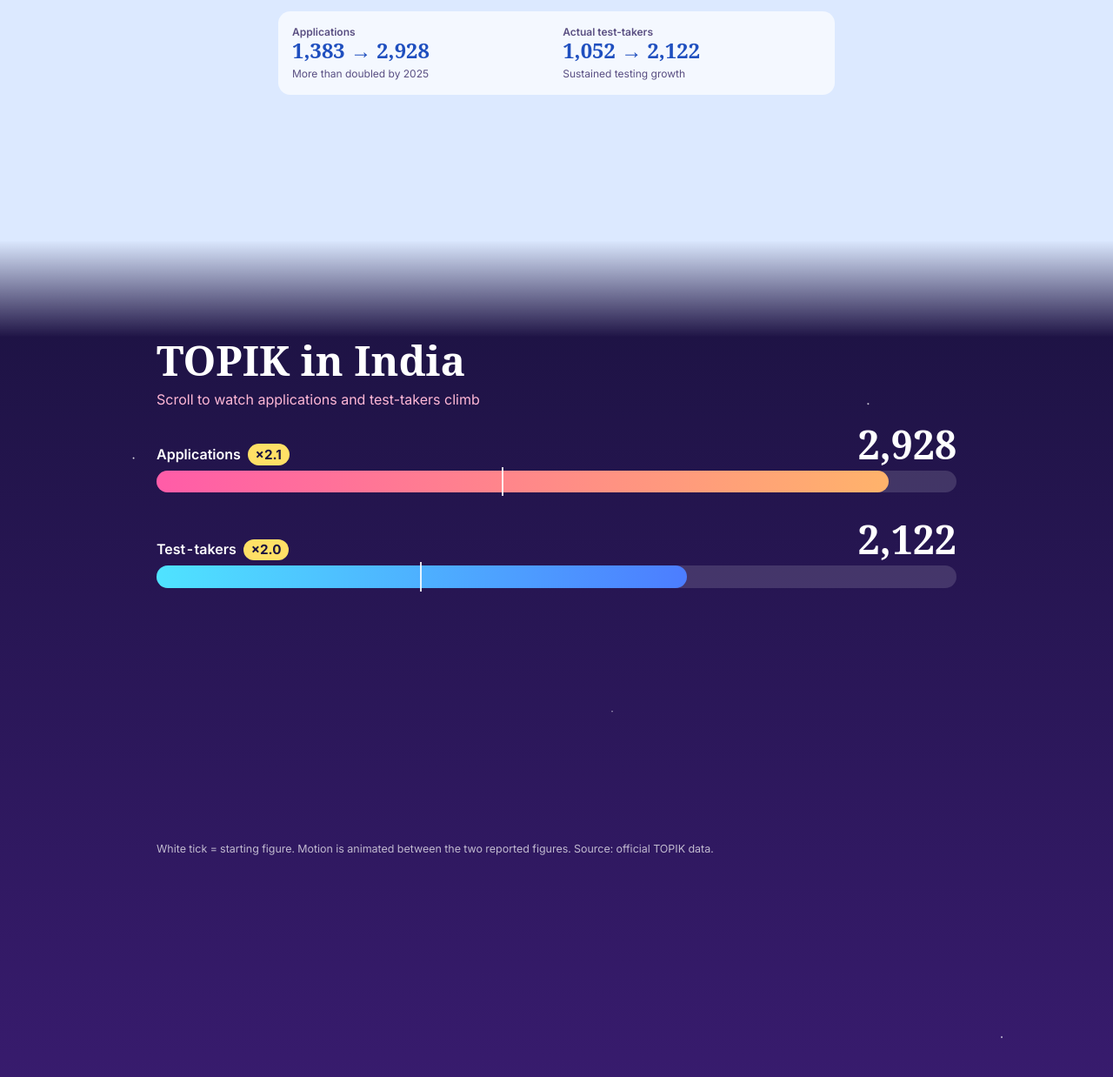
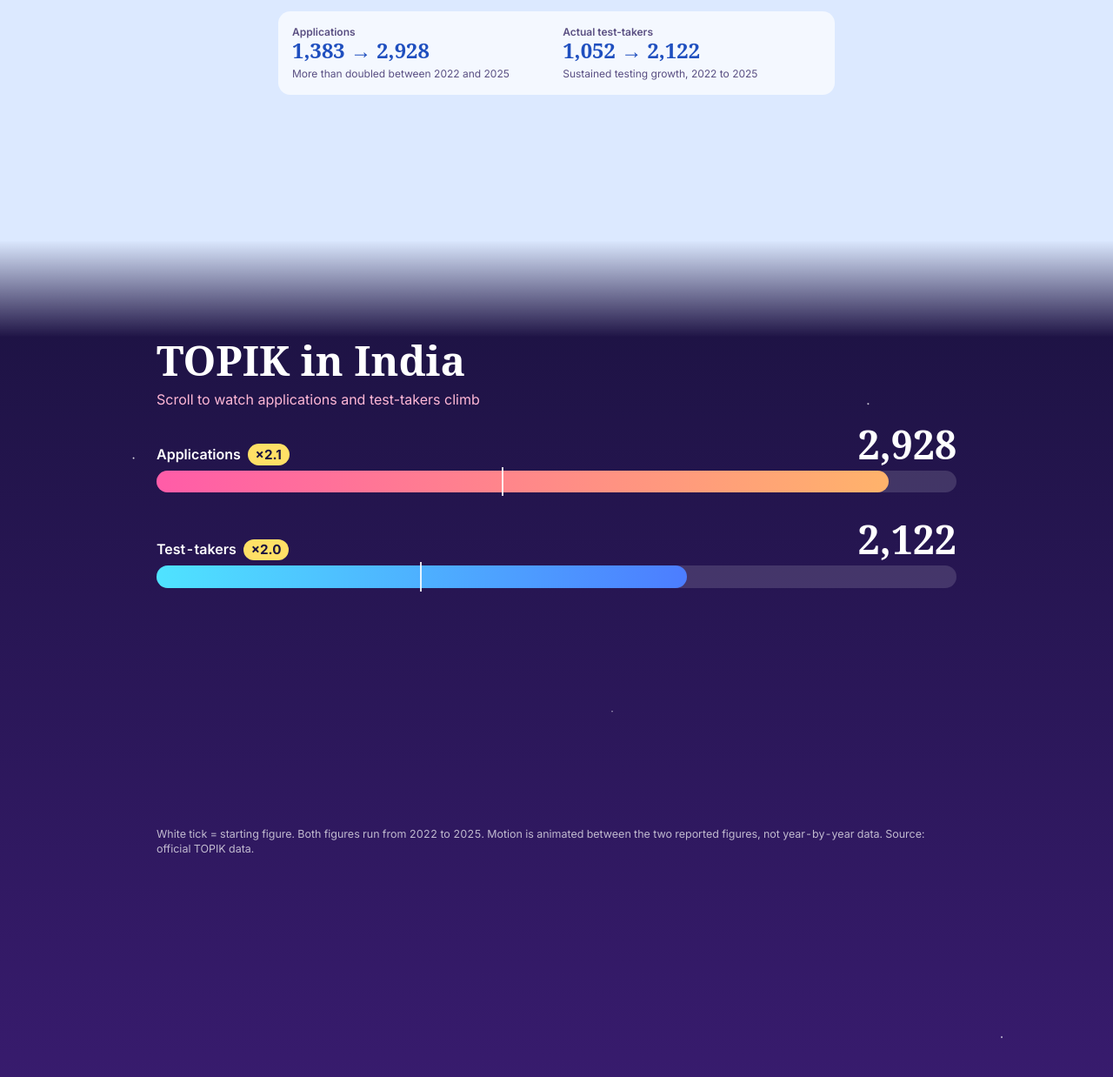
Before and after one commit to NityashriKanwal/k-dramas-to-k-classrooms, a plain HTML site: page index.html in a window 1280 px wide. Shown: the part 3462-4700 px from the top of the page at 87% size. Drawn offline with Linux system fonts and the light colour scheme.

Commit message:
Add files via upload

```diff
--- a/index.html
+++ b/index.html
@@ -65,7 +65,8 @@
 .t .in{max-width:40rem;margin:0 auto}
 .t .body{font-size:clamp(1.1rem,3.4vw,1.4rem);line-height:1.72}
 .t .big{margin:0;font:900 clamp(1.6rem,6vw,3rem)/1.3 var(--serif);text-align:center;overflow-wrap:break-word}
-.t blockquote{margin:1.5rem 0 0;padding-left:1.1rem;border-left:5px solid var(--accent);font:600 italic clamp(1.2rem,4.4vw,1.9rem)/1.5 var(--serif)}
+.t .takeaway{margin:1.5rem 0 0;padding-left:1.1rem;border-left:5px solid var(--accent);font:600 clamp(1.2rem,4.4vw,1.9rem)/1.5 var(--serif)}
+.t .takeaway span{display:block;margin-bottom:.5rem;font:600 .8rem/1.3 var(--sans);color:var(--accent)}
 
 /* --- Text + visual: phone/tablet portrait = visual pinned on top of its own section --- */
 .tv{display:flex;flex-direction:column}
@@ -251,8 +252,8 @@
       <h2>The Academic Surge (TOPIK)</h2>
       <p class="body">Official TOPIK (Test of Proficiency in Korean) figures reflect a similar upward trend following the lifting of pandemic restrictions. The language barrier is no longer a deterrent. It is a hurdle Indian students are actively rushing to clear.</p>
       <div class="pair">
-        <div><span>Applications</span><b>1,383 → 2,928</b><em>More than doubled by 2025</em></div>
-        <div><span>Actual test-takers</span><b>1,052 → 2,122</b><em>Sustained testing growth</em></div>
+        <div><span>Applications</span><b>1,383 → 2,928</b><em>More than doubled between 2022 and 2025</em></div>
+        <div><span>Actual test-takers</span><b>1,052 → 2,122</b><em>Sustained testing growth, 2022 to 2025</em></div>
       </div>
     </div>
   </section>
@@ -261,7 +262,7 @@
   <section class="beat v" style="--prev:#DCE9FF">
     <div class="vstick">
       <div class="vhead"><h2>TOPIK in India</h2><p>Scroll to watch applications and test-takers climb</p></div>
-      <div class="viz wide" data-viz="topik" role="group" aria-label="Chart: TOPIK applications grew from 1,383 to 2,928 and test-takers from 1,052 to 2,122"></div>
+      <div class="viz wide" data-viz="topik" role="group" aria-label="Chart: TOPIK applications grew from 1,383 in 2022 to 2,928 in 2025, and test-takers from 1,052 in 2022 to 2,122 in 2025"></div>
     </div>
   </section>
 
@@ -297,7 +298,7 @@
       <span class="tag">Conclusion: Future horizons</span>
       <h2>Beyond the Screen</h2>
       <p class="body">Interviews with Korean-language teachers conducted through the Republic of Korea’s Embassy in India suggest that parents are actively encouraging young people to pursue opportunities in Korea as traditional Anglocentric education routes become increasingly saturated.</p>
-      <blockquote>“Language proficiency alone is insufficient and should be combined with expertise in fields such as STEM, semiconductors, or corporate trade to secure strategic employment.”</blockquote>
+      <div class="takeaway"><span>Takeaway from interviews with two Korean-language teachers</span>Language proficiency alone is insufficient and should be combined with expertise in fields such as STEM, semiconductors, or corporate trade to secure strategic employment.</div>
     </div>
   </section>
 
@@ -417,7 +418,7 @@
           <div><div class="rl"><span>Applications</span><span class="chip xa">×1.0</span><b class="na">1,383</b></div><div class="trk"><i class="g1 fa"></i><u style="left:43.2%"></u></div></div>
           <div><div class="rl"><span>Test-takers</span><span class="chip xb">×1.0</span><b class="nb">1,052</b></div><div class="trk"><i class="g2 fb"></i><u style="left:32.9%"></u></div></div>
         </div>
-        <p class="src">White tick = starting figure. Motion is animated between the two reported figures. Source: official TOPIK data.</p>`,
+        <p class="src">White tick = starting figure. Both figures run from 2022 to 2025. Motion is animated between the two reported figures, not year-by-year data. Source: official TOPIK data.</p>`,
       init(root){
         const q=s=>root.querySelector(s);
         return p=>{
```
